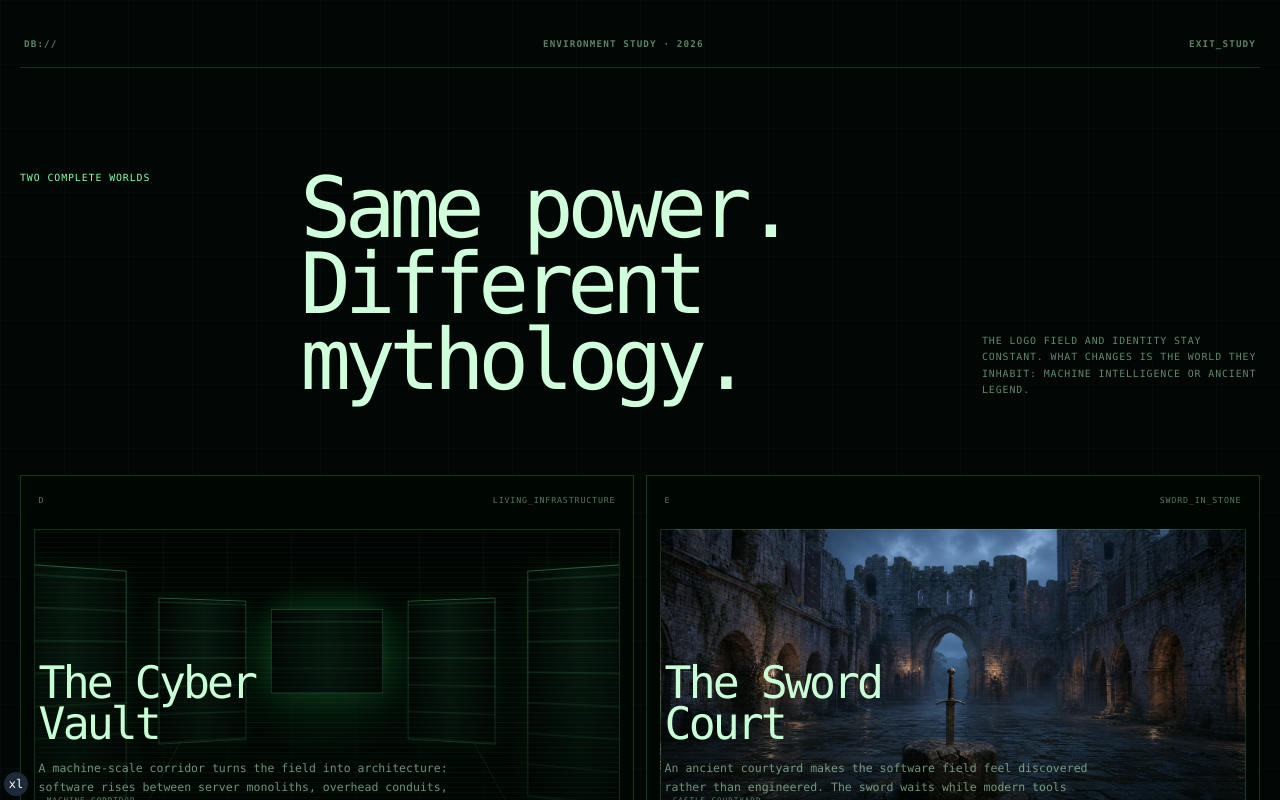
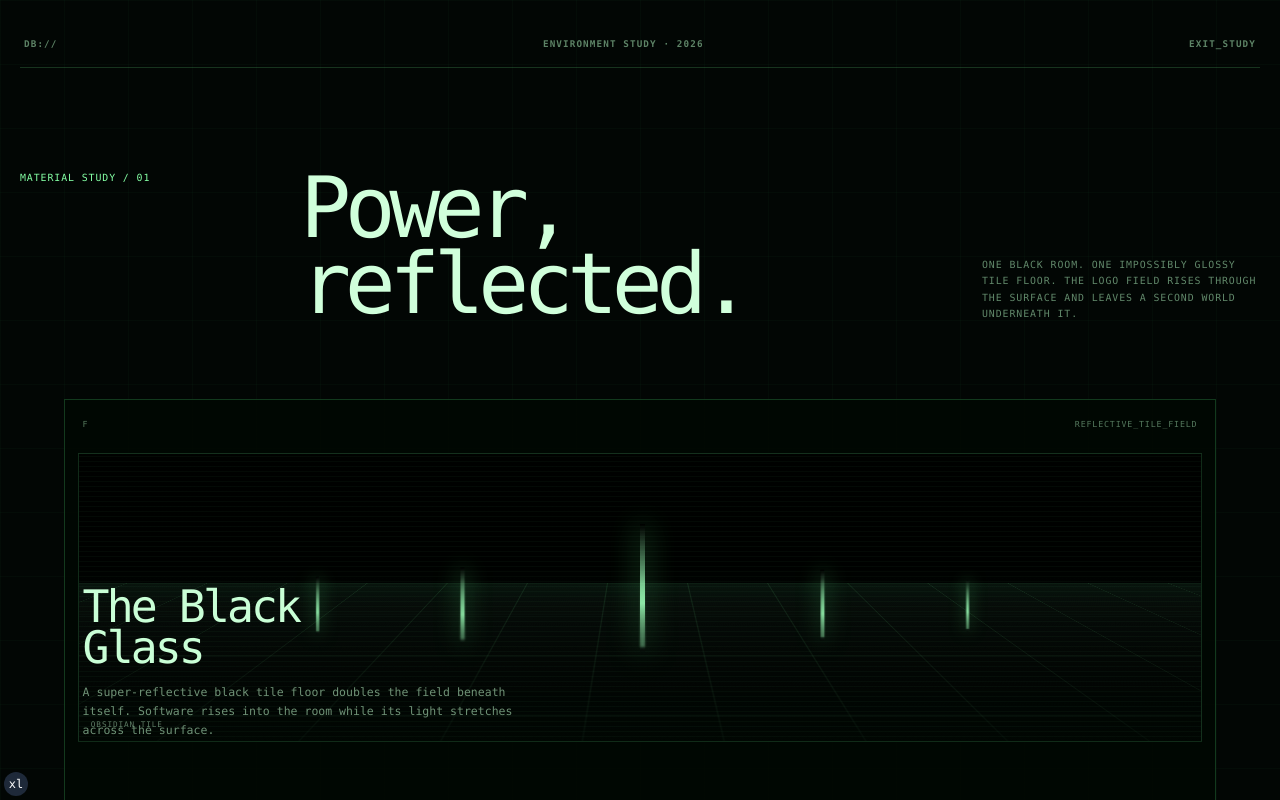
Before and after one commit to DBULL7/personal-site, a Next.js app: page /directions/chambers in a window 1280 px wide. Shown: the top 800 px of the page. Built offline with nearby package versions, Linux system fonts and the light colour scheme; no server answers.

Commit message:
add reflective black glass chamber

```diff
--- /dev/null
+++ b/app/directions/chambers/black-glass/page.tsx
@@ -0,0 +1,13 @@
+import type { Metadata } from 'next'
+import { ChamberExperiment } from '../chamber-experiment'
+
+export const metadata: Metadata = {
+  title: 'The Black Glass | Chamber Experiment',
+  description:
+    'A live field of software logos rising from a super-reflective black tile floor.',
+  robots: { index: false, follow: false }
+}
+
+export default function BlackGlassPage() {
+  return <ChamberExperiment variant="black-glass" />
+}
--- a/app/directions/chambers/chamber-config.ts
+++ b/app/directions/chambers/chamber-config.ts
@@ -68,5 +68,16 @@ export const chamberConfigs: Record<ChamberVariant, ChamberConfig> = {
     instruction: 'CLICK THE FIELD TO AWAKEN',
     description:
       'An ancient courtyard makes the software field feel discovered rather than engineered. The sword waits while modern tools rise like dormant power.'
+  },
+  'black-glass': {
+    index: 'F',
+    code: 'BLACK_GLASS',
+    name: 'The Black Glass',
+    artifact: 'REFLECTIVE_TILE_FIELD',
+    setting: 'OBSIDIAN TILE',
+    status: 'SURFACE_ONLINE',
+    instruction: 'MOVE TO SHIFT THE REFLECTION',
+    description:
+      'A super-reflective black tile floor doubles the field beneath itself. Software rises into the room while its light stretches across the surface.'
   }
 }
--- a/app/directions/chambers/chamber-experiment.tsx
+++ b/app/directions/chambers/chamber-experiment.tsx
@@ -13,7 +13,7 @@ const details = [
   ['CLIENTS', 'APPLE / CHICK-FIL-A']
 ] as const
 
-const chamberOrder: ChamberVariant[] = ['cyber', 'castle']
+const chamberOrder: ChamberVariant[] = ['black-glass']
 
 export function ChamberExperiment({ variant }: { variant: ChamberVariant }) {
   const [paused, setPaused] = useState(false)
--- a/app/directions/chambers/chambers.module.css
+++ b/app/directions/chambers/chambers.module.css
@@ -69,9 +69,9 @@
 
 .grid {
   display: grid;
-  width: min(100%, 92rem);
+  width: min(100%, 72rem);
   margin: 0 auto;
-  grid-template-columns: repeat(2, 1fr);
+  grid-template-columns: 1fr;
   gap: 0.75rem;
 }
 
@@ -175,6 +175,87 @@
     4rem 4rem,
     4rem 4rem,
     auto;
+}
+
+.card[data-variant='black-glass'] .scenery {
+  background:
+    radial-gradient(
+      ellipse at 50% 72%,
+      rgba(75, 255, 124, 0.2),
+      transparent 24%
+    ),
+    linear-gradient(180deg, #000201 0 42%, #050807 100%);
+}
+
+.card[data-variant='black-glass'] .sceneDepth {
+  overflow: hidden;
+}
+
+.card[data-variant='black-glass'] .sceneDepth::before {
+  position: absolute;
+  right: -10%;
+  bottom: -31%;
+  left: -10%;
+  height: 86%;
+  content: '';
+  background:
+    linear-gradient(rgba(124, 255, 158, 0.12) 1px, transparent 1px),
+    linear-gradient(90deg, rgba(124, 255, 158, 0.1) 1px, transparent 1px),
+    linear-gradient(180deg, rgba(8, 15, 11, 0.98), #010201);
+  background-size:
+    5rem 4rem,
+    5rem 4rem,
+    auto;
+  box-shadow: 0 -1rem 5rem rgba(65, 255, 113, 0.08) inset;
+  transform: rotateX(66deg);
+  transform-origin: top;
+}
+
+.card[data-variant='black-glass'] .sceneDepth i {
+  position: absolute;
+  bottom: 31%;
+  left: 50%;
+  width: 0.34rem;
+  height: 5.8rem;
+  background: linear-gradient(0deg, transparent, #9bffb7 38%, transparent);
+  box-shadow: 0 0 1.8rem rgba(95, 255, 139, 0.55);
+}
+
+.card[data-variant='black-glass'] .sceneDepth i::after {
+  position: absolute;
+  top: calc(100% - 0.3rem);
+  left: 0;
+  width: 100%;
+  height: 4.8rem;
+  content: '';
+  background: linear-gradient(180deg, rgba(155, 255, 183, 0.5), transparent);
+  filter: blur(1px);
+  transform: scaleY(-1);
+  transform-origin: top;
+}
+
+.card[data-variant='black-glass'] .sceneDepth i:nth-child(1) {
+  margin-left: -29%;
+  transform: scale(0.62);
+}
+
+.card[data-variant='black-glass'] .sceneDepth i:nth-child(2) {
+  margin-left: -16%;
+  transform: scale(0.82);
+}
+
+.card[data-variant='black-glass'] .sceneDepth i:nth-child(3) {
+  height: 8rem;
+}
+
+.card[data-variant='black-glass'] .sceneDepth i:nth-child(4) {
+  margin-left: 16%;
+  transform: scale(0.76);
+}
+
+.card[data-variant='black-glass'] .sceneDepth i:nth-child(5) {
+  margin-left: 29%;
+  transform: scale(0.56);
 }
 
 .sceneDepth {
--- a/app/directions/chambers/page.tsx
+++ b/app/directions/chambers/page.tsx
@@ -4,13 +4,13 @@ import { chamberConfigs, type ChamberVariant } from './chamber-config'
 import styles from './chambers.module.css'
 
 export const metadata: Metadata = {
-  title: 'Environment Experiments | Devon Bull',
+  title: 'Black Glass Experiment | Devon Bull',
   description:
-    'Two immersive environments built around a rising field of software logos.',
+    'A reflective black tile environment built around a rising field of software logos.',
   robots: { index: false, follow: false }
 }
 
-const variants: ChamberVariant[] = ['cyber', 'castle']
+const variants: ChamberVariant[] = ['black-glass']
 
 export default function ChamberExperimentsPage() {
   return (
@@ -22,11 +22,11 @@ export default function ChamberExperimentsPage() {
       </header>
 
       <section className={styles.intro}>
-        <p>Two complete worlds</p>
-        <h1>Same power. Different mythology.</h1>
+        <p>Material study / 01</p>
+        <h1>Power, reflected.</h1>
         <span>
-          The logo field and identity stay constant. What changes is the world
-          they inhabit: machine intelligence or ancient legend.
+          One black room. One impossibly glossy tile floor. The logo field rises
+          through the surface and leaves a second world underneath it.
         </span>
       </section>
 
--- a/components/space/chamber-artifacts.ts
+++ b/components/space/chamber-artifacts.ts
@@ -1,4 +1,5 @@
 import * as THREE from 'three'
+import { Reflector } from 'three/addons/objects/Reflector.js'
 
 export type ChamberEnvironment =
   | 'standard'
@@ -7,10 +8,12 @@ export type ChamberEnvironment =
   | 'invocation'
   | 'cyber'
   | 'castle'
+  | 'black-glass'
 
 export type ChamberArtifact = {
   group: THREE.Group
   update: (elapsed: number, surge: number) => void
+  dispose?: () => void
 }
 
 const GREEN = 0x72ff9a
@@ -643,6 +646,76 @@ function createCyberVault(floorY: number, centerZ: number): ChamberArtifact {
   }
 }
 
+function createBlackGlassFloor(
+  floorY: number,
+  centerZ: number
+): ChamberArtifact {
+  const group = new THREE.Group()
+  const reflectionSize = window.innerWidth < 700 ? 512 : 1024
+  const mirror = new Reflector(new THREE.PlaneGeometry(27, 38), {
+    color: 0x7c827e,
+    textureWidth: reflectionSize,
+    textureHeight: reflectionSize,
+    clipBias: 0.0025,
+    multisample: window.innerWidth < 700 ? 0 : 2
+  })
+  mirror.rotation.x = -Math.PI / 2
+  mirror.position.set(0, floorY, centerZ + 1)
+  group.add(mirror)
+
+  const groutMaterial = new THREE.MeshStandardMaterial({
+    color: 0x030504,
+    emissive: 0x020503,
+    emissiveIntensity: 0.35,
+    metalness: 0.18,
+    roughness: 0.94
+  })
+  const seamGeometryX = new THREE.BoxGeometry(0.052, 0.035, 38)
+  const seamGeometryZ = new THREE.BoxGeometry(27, 0.035, 0.052)
+  const seams = new THREE.Group()
+
+  for (let x = -12; x <= 12; x += 3) {
+    const seam = new THREE.Mesh(seamGeometryX, groutMaterial)
+    seam.position.set(x, floorY + 0.018, centerZ + 1)
+    seams.add(seam)
+  }
+  for (let z = centerZ - 17; z <= centerZ + 19; z += 3) {
+    const seam = new THREE.Mesh(seamGeometryZ, groutMaterial)
+    seam.position.set(0, floorY + 0.018, z)
+    seams.add(seam)
+  }
+  group.add(seams)
+
+  const edgeMaterial = new THREE.MeshBasicMaterial({
+    color: 0x26342b,
+    transparent: true,
+    opacity: 0.17,
+    depthWrite: false,
+    blending: THREE.AdditiveBlending
+  })
+  const edgeGeometry = new THREE.BoxGeometry(0.018, 0.018, 38)
+  const edgeGlints = [-12, -9, -6, -3, 0, 3, 6, 9, 12].map((x) => {
+    const edge = new THREE.Mesh(edgeGeometry, edgeMaterial.clone())
+    edge.position.set(x + 0.055, floorY + 0.041, centerZ + 1)
+    group.add(edge)
+    return edge
+  })
+
+  return {
+    group,
+    update: (elapsed, surge) => {
+      edgeGlints.forEach((edge, index) => {
+        if (Array.isArray(edge.material)) return
+        edge.material.opacity =
+          0.08 +
+          Math.max(0, Math.sin(elapsed * 0.34 + index * 0.72)) * 0.09 +
+          surge * 0.12
+      })
+    },
+    dispose: () => mirror.dispose()
+  }
+}
+
 export function createChamberArtifact(
   environment: ChamberEnvironment,
   floorY: number,
@@ -652,5 +725,7 @@ export function createChamberArtifact(
   if (environment === 'reactor') return createReactor(floorY, centerZ)
   if (environment === 'invocation') return createInvocation(floorY, centerZ)
   if (environment === 'cyber') return createCyberVault(floorY, centerZ)
+  if (environment === 'black-glass')
+    return createBlackGlassFloor(floorY, centerZ)
   return null
 }
--- a/components/space/matrix-chamber.tsx
+++ b/components/space/matrix-chamber.tsx
@@ -351,6 +351,7 @@ export function MatrixChamber({
     const glyphs = glyphSet === 'toolkit' ? toolkitGlyphs : matrixGlyphs
     const isCastle = environment === 'castle'
     const isCyber = environment === 'cyber'
+    const isBlackGlass = environment === 'black-glass'
 
     let renderer: THREE.WebGLRenderer
     try {
@@ -375,7 +376,10 @@ export function MatrixChamber({
     scene.background = isCastle ? null : new THREE.Color(0x000301)
     scene.fog = isCastle
       ? null
-      : new THREE.FogExp2(isCyber ? 0x010805 : 0x000301, isCyber ? 0.017 : 0.03)
+      : new THREE.FogExp2(
+          isCyber ? 0x010805 : 0x000301,
+          isCyber ? 0.017 : isBlackGlass ? 0.021 : 0.03
+        )
 
     if (isCyber) {
       scene.add(new THREE.AmbientLight(0x214d30, 1.7))
@@ -385,6 +389,13 @@ export function MatrixChamber({
       const backLight = new THREE.PointLight(0x2a7dff, 9, 22, 1.8)
       backLight.position.set(0, 6.2, -19)
       scene.add(backLight)
+    }
+
+    if (isBlackGlass) {
+      scene.add(new THREE.AmbientLight(0x213029, 1.4))
+      const floorLight = new THREE.PointLight(0x7dff9f, 13, 25, 1.8)
+      floorLight.position.set(0, 1.8, -3)
+      scene.add(floorLight)
     }
 
     const camera = new THREE.PerspectiveCamera(56, 1, 0.1, 80)
@@ -445,7 +456,7 @@ export function MatrixChamber({
         opacity: 0.18
       })
     )
-    roomLines.visible = !isCastle && !isCyber
+    roomLines.visible = !isCastle && !isCyber && !isBlackGlass
     room.add(roomLines)
     if (environment === 'standard') {
       ;[5, 10, 15, 20, 25, 30].forEach((depth) => {
@@ -457,7 +468,7 @@ export function MatrixChamber({
     }
 
     const glowTexture = makeGlowTexture()
-    if (glowTexture && !isCastle) {
+    if (glowTexture && !isCastle && !isBlackGlass) {
       const centralGlow = new THREE.Sprite(
         new THREE.SpriteMaterial({
           map: glowTexture,
@@ -491,6 +502,8 @@ export function MatrixChamber({
       if (environment === 'standard' || index % 3 !== 0) return ambientPosition
 
       if (environment === 'castle') return ambientPosition
+
+      if (environment === 'black-glass') return ambientPosition
 
       if (environment === 'relic') {
         return {
@@ -609,7 +622,9 @@ export function MatrixChamber({
         1
       )
       const ambientSurge =
-        environment === 'cyber'
+        environment === 'black-glass'
+          ? Math.pow(Math.max(0, Math.sin(elapsed * 0.42)), 18) * 0.24
+          : environment === 'cyber'
             ? Math.pow(Math.max(0, Math.sin(elapsed * 0.64)), 12) * 0.42
             : environment === 'castle'
               ? Math.pow(Math.max(0, Math.sin(elapsed * 0.34)), 20) * 0.16
@@ -730,6 +745,7 @@ export function MatrixChamber({
       if (environment === 'relic')
         window.removeEventListener('keydown', triggerSurge)
       timer.dispose()
+      artifact?.dispose?.()
       const disposeMaterial = (material: THREE.Material) => {
         const mappedMaterial = material as THREE.Material & {
           map?: THREE.Texture | null
```
Also changed, not shown: app/directions/chambers/chamber-experiment.module.css (+14 -0 lines). Lines whose indentation alone changed are shown as unchanged.
